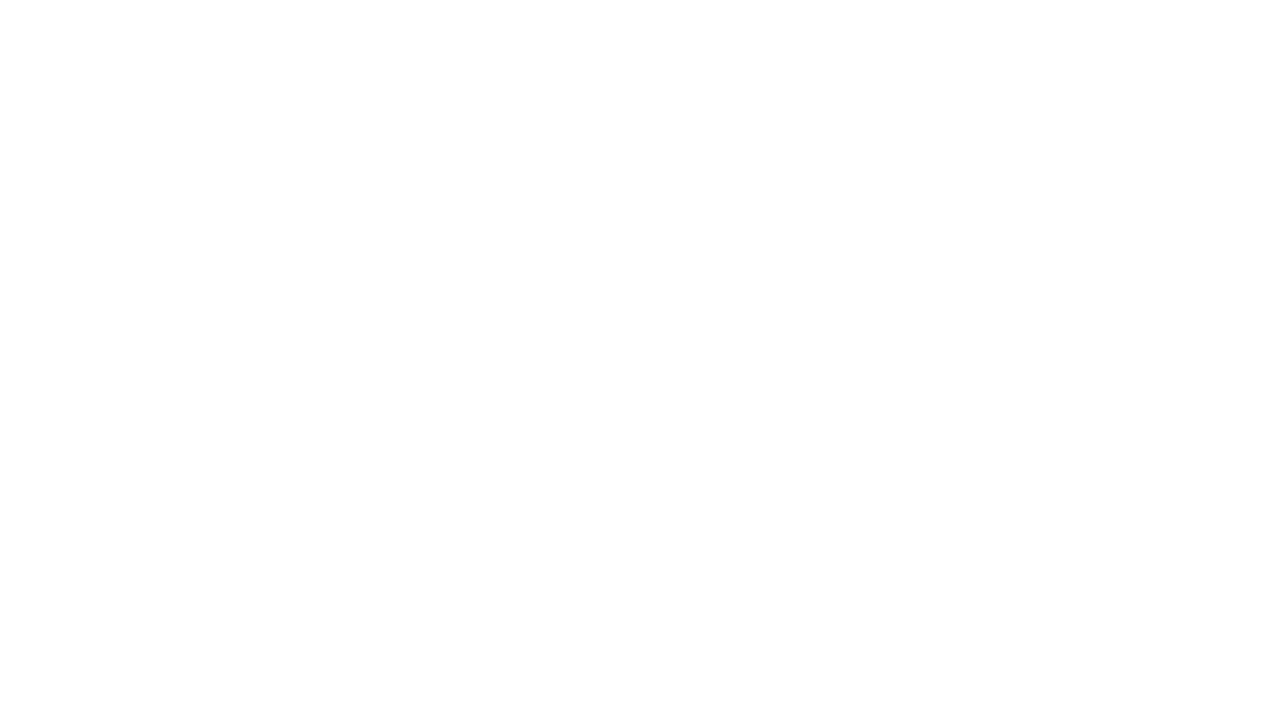
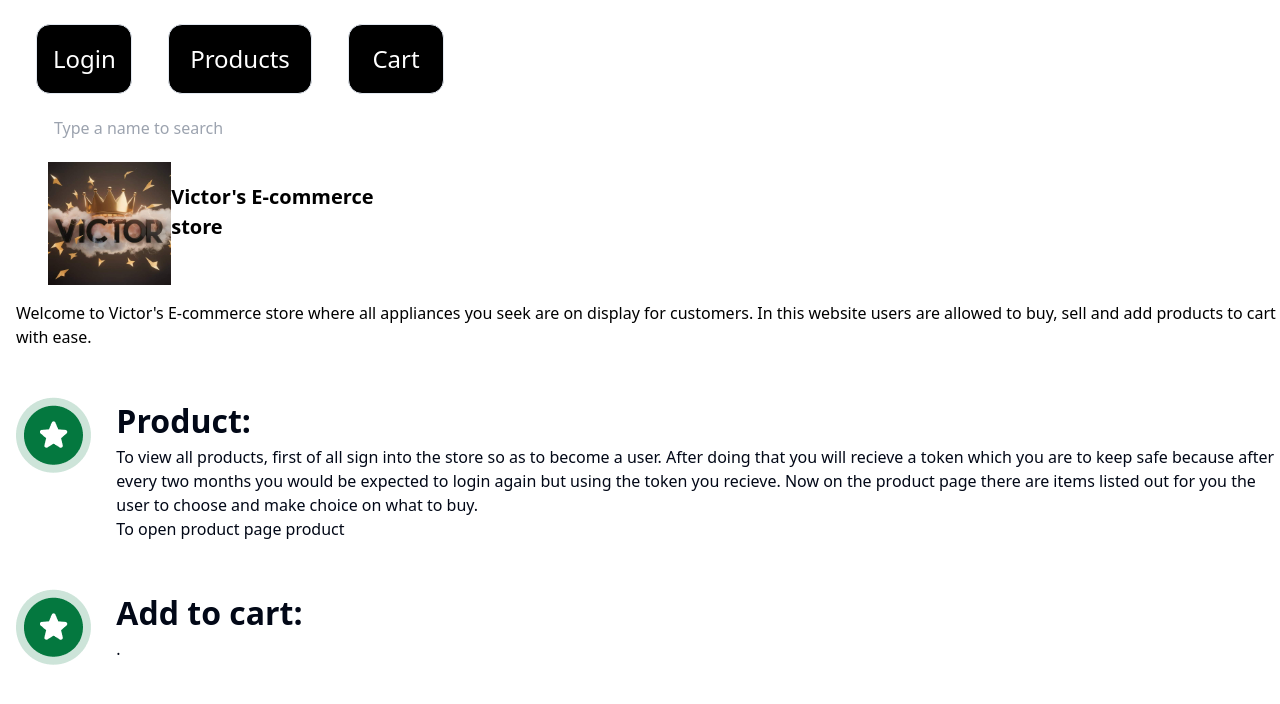
Before and after one commit to okohvictor22/E-commece, a React (Vite) app: page /Dashboard in a window 1280 px wide. Before the commit this address had no page. Shown: the top 704 px of the page. Built offline with nearby package versions, Linux system fonts and the light colour scheme.

Commit message:
update some files

```diff
--- a/src/App.tsx
+++ b/src/App.tsx
@@ -1,16 +1,18 @@
 import { BrowserRouter as Router, Routes, Route } from "react-router-dom";
 import Layout from "./pages/layout";
 import './index.css';
-import Home from "@/pages/Home";
+import Dashboard from "@/pages/Dashboard";
 import SignIn from "@/pages/SignIn";
 import Cart from "@/component/Cart";
+import Products from "./component/Product";
+
 
 function App() {
   return (
     <Router>
       <Routes>
         <Route
-          path="/sign-in"
+          path="/"
           element={
             <Layout>
               < SignIn/>
@@ -18,10 +20,10 @@ function App() {
           }
         />
         <Route
-          path="/"
+          path="/Dashboard"
           element={
             <Layout>
-              <Home />
+              <Dashboard />
             </Layout>
           }
         />
@@ -33,6 +35,14 @@ function App() {
             </Layout>
           }
         />
+        <Route
+          path="/products"
+          element={
+            <Layout>
+              <Products/>
+            </Layout>
+          }
+        />
 
       </Routes>
     </Router>
--- a/src/component/Product.tsx
+++ b/src/component/Product.tsx
@@ -1,7 +1,8 @@
 import { useEffect, useState } from "react";
 import ProductCard from "./ProductCard";
 import { IProduct } from "@/interface";
-import Searchbox from "@/component/Searchbox";
+import Searchbox from "./Searchbox";
+
 
 
 const Products = () => {
@@ -36,8 +37,7 @@ const Products = () => {
         <main className="p-4">
             <img src="/bouncing-circles.svg" alt="" className="w-[1px]"/>
             <div>Cart Items: {cartItem}</div>
-            <Searchbox />
-
+                <Searchbox/>
             <div className="grid grid-cols-2 gap-y-3 gap-x-6 md:grid md:grid-cols-4">
             { products.length && products.map((product) => (
                 <ProductCard product={product} handleAddToCart={()=>setCartItem(cartItem+1)}/>
--- a/src/component/ProductCard.tsx
+++ b/src/component/ProductCard.tsx
@@ -30,7 +30,7 @@ const ProductCard: React.FC<ProcardCardProps> = ({ product, handleAddToCart }) =
                     {title}
                 </Typography>
                 <Typography variant="body2" sx={{ color: 'text.secondary' }}>
-                    ${price}
+                    $ {price}
                 </Typography>
             </CardContent>
             {<CardActions>
--- a/src/component/searchbox.tsx
+++ b/src/component/searchbox.tsx
@@ -1,23 +1,12 @@
-import {useEffect, useState } from "react";
-import { IProduct } from "@/interface";
+
 
 const Searchbox = () =>{
-    const [products] = useState<IProduct[]>([]);
-    useEffect(() => {
-        try {
-            fetch('https://dummyjson.com/products?sortBy=title&order=asc')
-            .then(res => res.json())
-            .then(console.log);
-
-        } catch (err) {
-            console.error(err);
-        }
-    }, [products])
+    const search =document.querySelector("input[name='search-input']")
+    console.log(search)
 
     return(
         <main>
             <input type="search" name="search-input" placeholder="Type a name to search" className="searchbox pt-[6px] pb-[6px] pl-[6px] pr-[6px] w-[15em] border-black-900 border-solid rounded-[9px] ml-[3em] mt-[1em]"/>
-            <div className="studentList"></div>
         </main>
 
     )
--- /dev/null
+++ b/src/pages/Dashboard.tsx
@@ -0,0 +1,37 @@
+import Searchbox from "@/component/Searchbox";
+
+
+const Dashboard=()=>{
+
+    return(
+        <main>
+           <Searchbox/>
+            <div className="grid grid-cols-[2fr_2fr] mt-[1em] ml-[3em] md:grid md:grid-cols-[1fr_9fr]">
+                <img src="/logo.jpg" alt=""  />
+                <div>
+                    <p className="text-[black] mt-[1em] font-bold text-[1.25em]">Victor's E-commerce <br />store</p>
+                </div>
+            </div>
+
+                <div className="text-[black] ml-[1em] mt-[1em]">
+                    <p>Welcome to Victor's E-commerce store where all appliances you seek are on display for customers. In this website users are allowed to buy, sell and add products to cart with ease.</p>
+                </div>
+
+                <div className="grid grid-cols-[1fr_10fr] mt-[3em] ">
+                        <img src="/star.png" alt="" className="ml-[1em]"/>
+                    <div>
+                        <p><span className="font-bold mt-[8em] text-[2em]">Product:</span> <br />To view all products, first of all sign into the store so as to become a user. After doing that you will recieve a token which you are to keep safe because after every two months you would be expected to login again but using the token you recieve. Now on the product page there are items listed out for you the user to choose and make choice on what to buy. </p>
+                        <p>To open product page <a href="Products"> product</a></p>
+                    </div>
+                </div>
+                <div className="grid grid-cols-[1fr_10fr] mt-[3em] ">
+                        <img src="/star.png" alt="" className="ml-[1em]"/>
+                    <div>
+                        <p><span className="font-bold mt-[8em] text-[2em]">Add to cart:</span> <br />. </p>
+                    </div>
+                </div>
+
+        </main>
+    )
+}
+export default Dashboard;
--- a/src/pages/Home.tsx
+++ /dev/null
@@ -1,11 +0,0 @@
-import Products from "@/component/Product"
-
-const Home=()=>{
-
-    return(
-        <main>
-            <Products/>
-        </main>
-    )
-}
-export default Home;
--- a/src/pages/SignIn.tsx
+++ b/src/pages/SignIn.tsx
@@ -26,12 +26,13 @@ const SignIn=()=>{
 
 
     return(
-            <main>
-                <div className="grid grid-cols-[2fr_3fr] mt-[1em] ml-[3em] md:grid md:grid-cols-[1fr_9fr]">
+            <main className=" bg-[purple]">
+                <div className="grid grid-cols-[2fr_3fr] mt-[1em] ml-[em] md:grid md:grid-cols-[1fr_9fr] ml-[18em]">
                     <img src="/logo.jpg" alt="" className="h-[6em] rounded-[8px]"/>
                     <p className="text-[black] mt-[1em] font-bold text-[1.25em]">Victor's E-commerce <br />stores</p>
                 </div>
                 <div>
+                <div className="ml-[20em]">
                                 <h1 className="text-[2em] ml-[1em] mt-[1em] text-[brown]">
                                     Sign up
                                 </h1>
@@ -39,23 +40,34 @@ const SignIn=()=>{
                                     Fill the form to register the account
                                 </p>
                             </div>
+
                                     <form>
-                    <div className="ml-[6em]">
+                                        <div className="ml-[25em]">
                                             <label htmlFor="email" id="test" className="text-[1.5em] mt-[2em]">Email</label>
                                             <br/>
                                             <input type="text" name="email" id="email" placeholder="Please enter your email"/>
                                             <br/>
 
+                                            <label htmlFor="username" className="text-[1.5em] mt-[2em]">User name</label>
+                                            <br />
+                                            <input type="text" name="username" id="username" placeholder="Please enter User name" />
+                                            <br />
                                             <label htmlFor="password" id="web" className="text-[1.5em] mt-[2em]">Password</label>
                                             <br/>
                                             <input type="password" name="password" id="password" placeholder="Please enter password"/>
+                                            <br />
+
+                                            <label htmlFor="password" id="web" className="text-[1.5em] mt-[2em]">Re-enter password</label>
+                                            <br/>
+                                            <input type="password" name="password" id="password" placeholder="Please Re-enter password"/>
                                         </div>
                                     </form>
-
-                            <button className="text-[1.5em] mt-[1em] border bg-[black] text-[white] hover:bg-brown-700 hover:text-[blue] rounded-[14px] pt-[6px] pb-[6px] pl-[6px] pr-[6px] w-[17em] ml-[1.5em]">
+                                        <a href="Dashboard">
+                                        <button className="text-[1.5em] mt-[1em] border bg-[black] text-[white] hover:bg-brown-700 hover:text-[blue] rounded-[14px] pt-[6px] pb-[6px] pl-[6px] pr-[6px] w-[17em] ml-[12em]">
                                                     Sign up
                                                 </button>
-
+                                        </a>
+                </div>
             </main>
         )
     }
--- a/src/pages/layout.tsx
+++ b/src/pages/layout.tsx
@@ -1,22 +1,23 @@
 
 export default function RootLayout({ children }: { children: React.ReactNode }) {
   return (
-    <main className='w-full'>
-         <a href="Sign">
-         <button className="text-[1.5em] mt-[1em] border bg-[black] text-[white] hover:bg-brown-700 hover:text-[blue] rounded-[14px]  w-[4em] ml-[1.5em]">
-            Sign up
+    <main className='w-full '>
+         <a href="SignIn">
+         <button className="text-[1.5em] mt-[1em] border bg-[black] text-[white] hover:bg-brown-700 hover:text-[blue] rounded-[14px] w-[4em] ml-[1.5em] p-4">
+           Login
          </button>
          </a>
          <a href="Products">
-         <button className="text-[1.5em] mt-[1em] border bg-[black] text-[white] hover:bg-brown-700 hover:text-[blue] rounded-[14px]  w-[4em] ml-[1.5em]">
+         <button className="text-[1.5em] mt-[1em] border bg-[black] text-[white] hover:bg-brown-700 hover:text-[blue] rounded-[14px]  w-[6em] ml-[1.5em] p-4">
             Products
          </button>
          </a>
          <a href="Cart">
-         <button className="text-[1.5em] mt-[1em] border bg-[black] text-[white] hover:bg-brown-700 hover:text-[blue] rounded-[14px]  w-[4em] ml-[1.5em]">
-            Add cart
+         <button className="text-[1.5em] mt-[1em] border bg-[black] text-[white] hover:bg-brown-700 hover:text-[blue] rounded-[14px]  w-[4em] ml-[1.5em] p-4">
+            Cart
          </button>
          </a>
+
       {children}
     </main>
   );
```
Also changed, not shown: public/star.png (added). Lines whose indentation alone changed are shown as unchanged.
